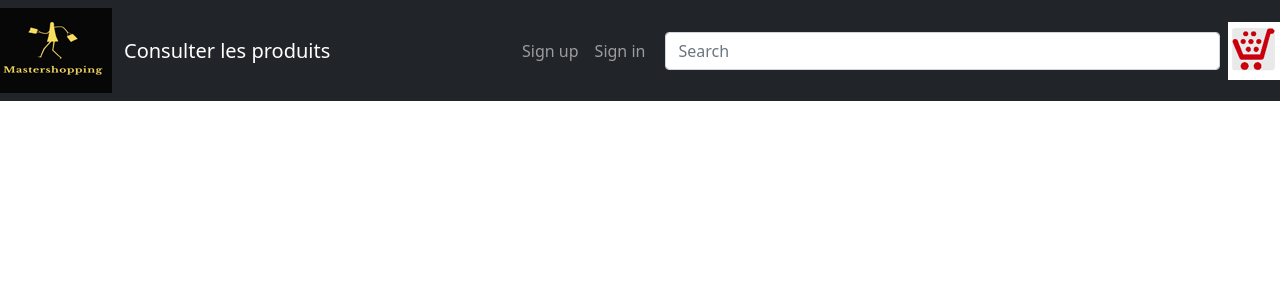
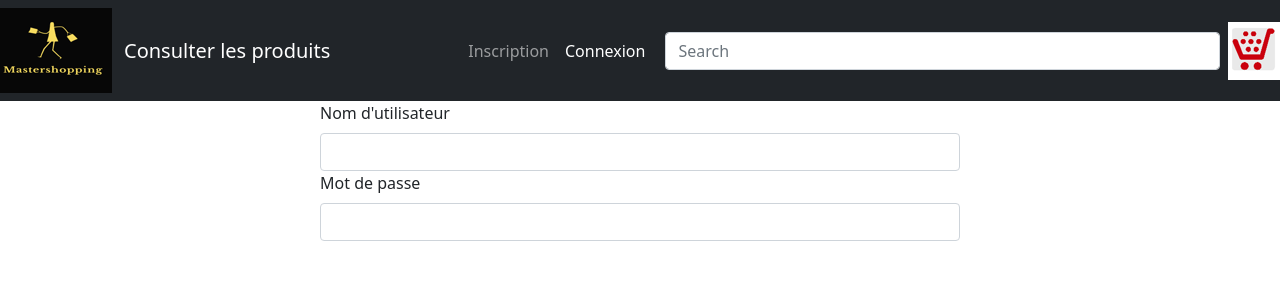
Before and after one commit to pascal-khuu/masterpiece-shopping, an Angular app: page /sign-in in a window 1280 px wide. Before the commit this address led to /. Shown: the top 300 px of the page. Built offline with nearby package versions, Linux system fonts and the light colour scheme.

Commit message:
page sign-in

```diff
--- a/src/app/app-routing.module.ts
+++ b/src/app/app-routing.module.ts
@@ -1,11 +1,13 @@
 import { NgModule } from '@angular/core';
 import { RouterModule, Routes } from '@angular/router';
+import { SignInComponent } from './sign-in/sign-in.component';
 import { SignUpComponent } from './sign-up/sign-up.component';
 import { WelcomeComponent } from './welcome/welcome.component';
 
 const routes: Routes = [
   {path: '', component:WelcomeComponent},
   { path: 'sign-up', component:SignUpComponent },
+  { path: 'sign-in', component: SignInComponent }
 
 ];
 
--- a/src/app/nav-bar/nav-bar.component.html
+++ b/src/app/nav-bar/nav-bar.component.html
@@ -2,7 +2,7 @@
     <nav class="sticky-top navbar navbar-expand-md navbar-dark bg-dark">
         <img src="assets/mastershopping.png" alt="logo mastershopping">
         <div class="container-xl">
-            <a class="navbar-brand" routerLink="" routerLinkActive="active">Consulter les produits</a>
+            <a class="navbar-brand" routerLink="search-product" routerLinkActive="active">Consulter les produits</a>
             <button class="navbar-toggler m-1" type="button" data-bs-toggle="collapse" data-bs-target="#navbarNav"
                 aria-controls="navbarNav" aria-expanded="false" aria-label="Toggle navigation">
                 <span class="navbar-toggler-icon"></span>
@@ -10,10 +10,10 @@
             <div class="collapse navbar-collapse static-top" id="navbarNav">
                 <ul class="navbar-nav d-flex ms-auto">
                     <li class="nav-item">
-                        <a class="nav-link"routerLink="sign-up" routerLinkActive="active" href="sign-up">Sign up</a>
+                        <a class="nav-link"routerLink="sign-up" routerLinkActive="active" >Inscription</a>
                     </li>
                     <li class="nav-item">
-                        <a class="nav-link" href="#">Sign in</a>
+                        <a class="nav-link"  routerLink="sign-in" routerLinkActive="active">Connexion</a>
                     </li>
                 </ul>
             </div>
--- /dev/null
+++ b/src/app/sign-in/sign-in.component.html
@@ -0,0 +1,11 @@
+<form class="d-grid col-12 col-md-6 mx-auto" >
+    <label for="usernameid" class="form-label">Nom d'utilisateur</label>
+    <div class="input-group">
+        <input type="text" class="form-control" id="usernameid" aria-label="username"
+            aria-describedby="basic-addon1">
+    </div>
+    <label for="password" class="form-label">Mot de passe</label>
+    <div class="input-group">
+        <input  type="text" class="form-control" id="password" aria-label="password"
+            aria-describedby="basic-addon1">
+    </div>
--- /dev/null
+++ b/src/app/sign-in/sign-in.component.ts
@@ -0,0 +1,15 @@
+import { Component, OnInit } from '@angular/core';
+
+@Component({
+  selector: 'app-sign-in',
+  templateUrl: './sign-in.component.html',
+  styleUrls: ['./sign-in.component.css']
+})
+export class SignInComponent implements OnInit {
+
+  constructor() { }
+
+  ngOnInit(): void {
+  }
+
+}
--- a/src/app/sign-up/sign-up.component.html
+++ b/src/app/sign-up/sign-up.component.html
@@ -2,27 +2,27 @@
 <main class="container-xl">
     <h1>Création de compte</h1>
     <!-- form "Sign in" responsive (md) with  all spaces (breakpoint md<768px) and the form is centered with the half of all available spaces when the size is over or equal md>=768px -->
-    <form class="d-grid col-12 col-md-6 mx-auto">
+    <form class="d-grid col-12 col-md-6 mx-auto" (ngSubmit)="onSubmitForm()" [formGroup]="signUpForm">
         <label for="nameid" class="form-label">Nom</label>
         <div class="input-group">
-            <input type="text" class="form-control" id="nameid" aria-label="name" aria-describedby="basic-addon1">
+            <input formControlName="name" type="text" class="form-control" id="nameid" aria-label="name" aria-describedby="basic-addon1">
         </div>
         <label for="firstNameid" class="form-label">Prénom</label>
         <div class="input-group">
-            <input type="text" class="form-control" id="firstNameid" aria-label="firstName" aria-describedby="basic-addon1">
+            <input formControlName="firstName" type="text" class="form-control" id="firstNameid" aria-label="firstName" aria-describedby="basic-addon1">
         </div>
         <!-- field Username -->
         <label for="usernameid" class="form-label">Nom d'utilisateur</label>
         <div class="input-group">
             <span class="input-group-text" id="basic-addon1">@</span>
-            <input type="text" class="form-control" id="usernameid" aria-label="Username"
+            <input formControlName="userName" type="text" class="form-control" id="usernameid" aria-label="Username"
                 aria-describedby="basic-addon1">
         </div>
 
         <!-- field password -->
         <label for="passwordid" class="form-label">Mot de passe</label>
         <div class="input-group">
-            <input type="text" class="form-control" id="passwordid" aria-label="password">
+            <input formControlName="password" type="password" class="form-control" id="passwordid" aria-label="password">
         </div>
 
 
--- a/src/app/sign-up/sign-up.component.ts
+++ b/src/app/sign-up/sign-up.component.ts
@@ -1,4 +1,5 @@
 import { Component, OnInit } from '@angular/core';
+import { FormBuilder, FormGroup, Validators } from '@angular/forms';
 
 @Component({
   selector: 'app-sign-up',
@@ -6,10 +7,18 @@ import { Component, OnInit } from '@angular/core';
   styleUrls: ['./sign-up.component.css']
 })
 export class SignUpComponent implements OnInit {
-
-  constructor() { }
+  signUpForm!:FormGroup;
+  constructor(private fb: FormBuilder) { }
 
   ngOnInit(): void {
+    this.signUpForm = this.fb.group({
+      name: ['', Validators.required],
+      firstName: ['', Validators.required],
+      userName: ['', [Validators.required,Validators.minLength(12), Validators.maxLength(30)]],
+      password: ['', [Validators.required, Validators.minLength(8), Validators.maxLength(12)]],
+  })
+ }
+  onSubmitForm() {
+    console.log(this.signUpForm.value);
   }
-
 }
```
Also changed, not shown: src/app/app.module.ts (+6 -2 lines), src/app/sign-in/sign-in.component.css (added), 1 other file (tests, documents, lock files or other folders).
